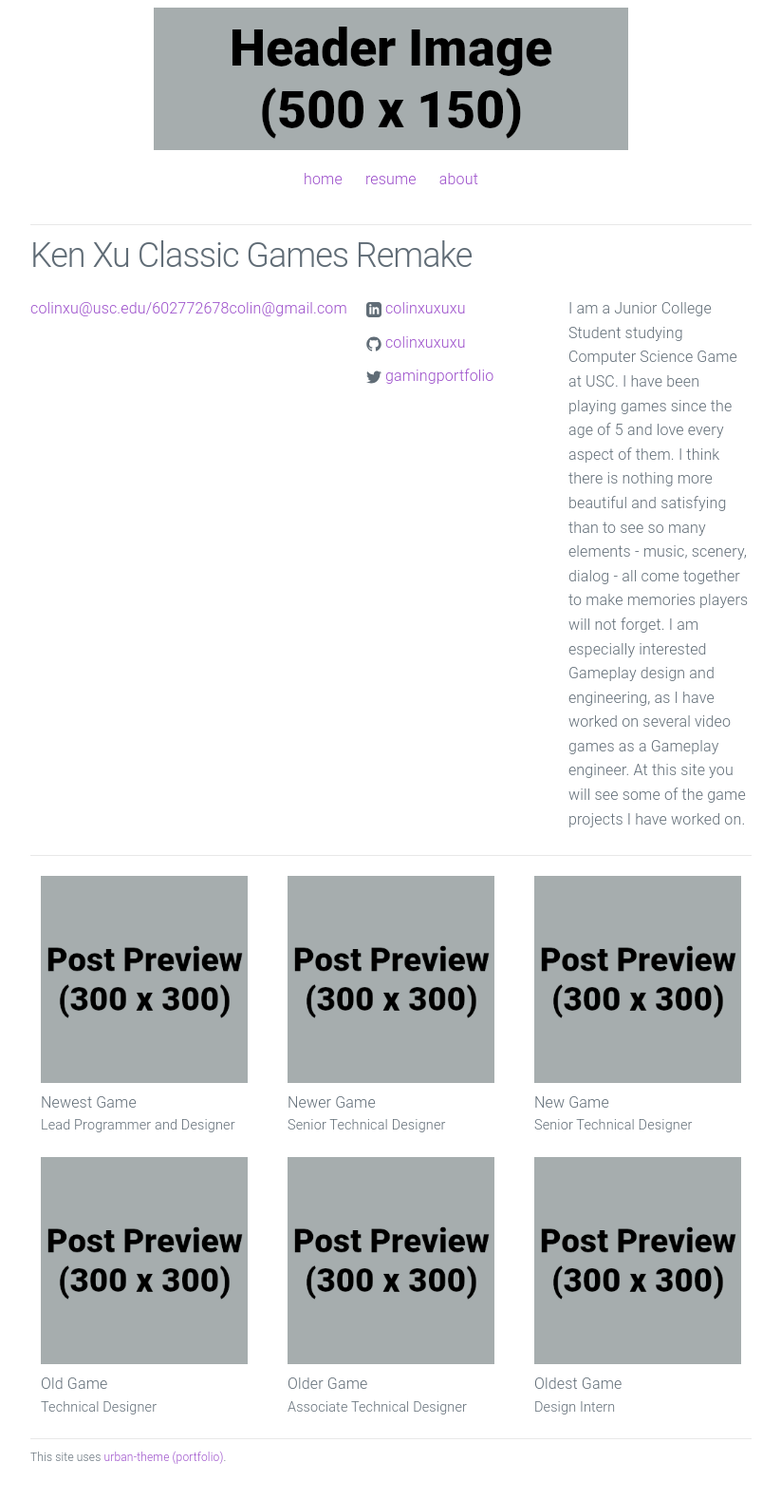
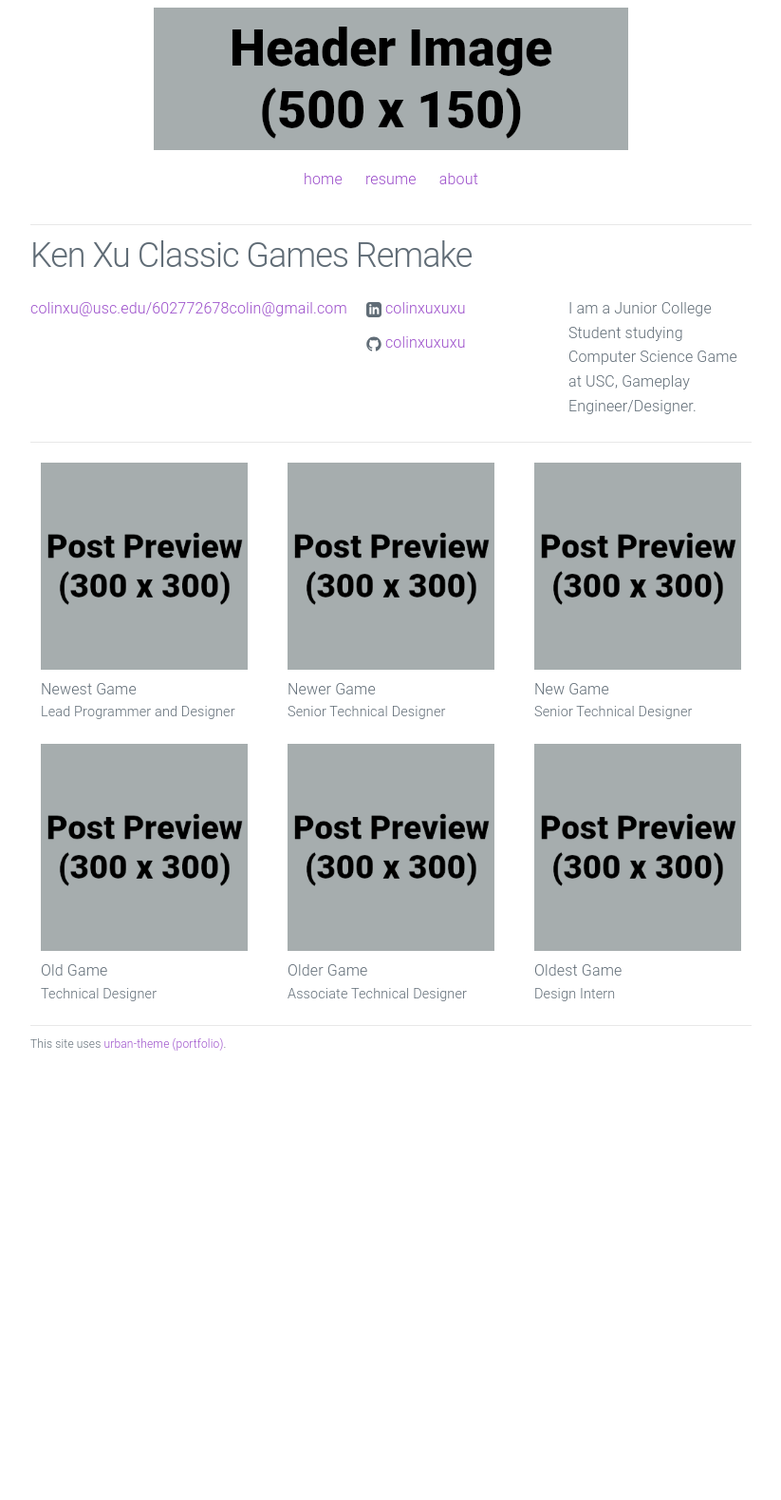
Before and after one commit to colinxuxuxu/colinxuxuxu.github.io, a Jekyll site: the page built from index.html, in a window 1280 px wide. Shown: the whole page at 95% size, without its empty margins (228-1051 px from the left). Built offline with Jekyll 4.4.1, drawn with Linux system fonts in a browser that asks for light colours; after the commit the page ends 1144 px from its top, so only the background shows below that.

Commit message:
Update _config.yml

```diff
--- a/_config.yml
+++ b/_config.yml
@@ -2,11 +2,10 @@
 title: Ken Xu Classic Games Remake
 email: colinxu@usc.edu/602772678colin@gmail.com
 description: > # keep this and put description below
-  I am a Junior College Student studying Computer Science Game at USC. I have been playing games since the age of 5 and love every aspect of them. I think there is nothing more beautiful and satisfying than to see so many elements - music, scenery, dialog - all come together to make memories players will not forget. I am especially interested Gameplay design and engineering, as I have worked on several video games as a Gameplay engineer. At this site you will see some of the game projects I have worked on.
+  I am a Junior College Student studying Computer Science Game at USC, Gameplay Engineer/Designer.
 url: https://colinxuxuxu.github.io
 linkedin_url: www.linkedin.com/in/ken-xu-a697a6289
 github_username: colinxuxuxu
-twitter_username: gamingportfolio
 footer_text: "This site uses <a href='https://github.com/gamingportfolio/urban-theme-portfolio'>urban-theme (portfolio)</a>."
 
 # Build settings
```
